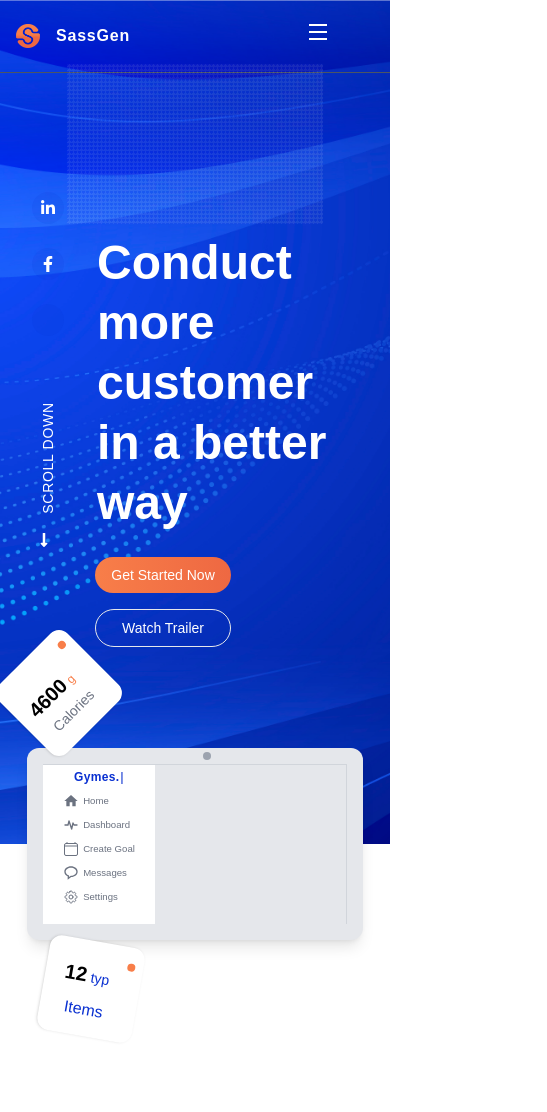
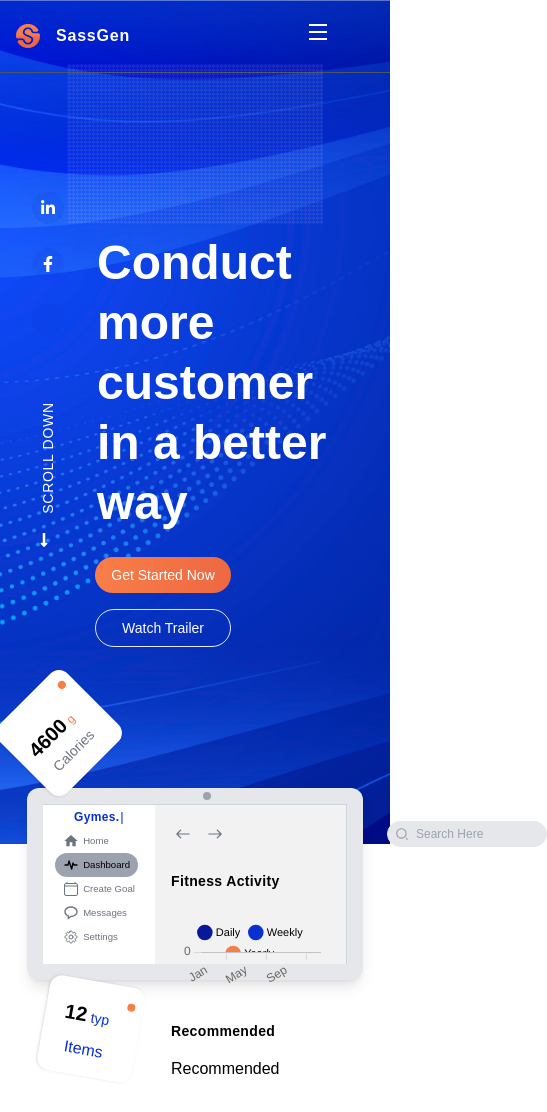
Before and after one commit to Annastacia-dev/sassgen, a React (Vite) app: page / in a window 390 px wide. Shown: the top 1112 px of the page, 547 px wide, since content can reach past the window. Built offline with nearby package versions, Linux system fonts and the light colour scheme; some icons are missing; a web font is replaced by a local one.

Commit message:
feat: barchart

```diff
--- a/package.json
+++ b/package.json
@@ -11,7 +11,9 @@
     "prettier": "prettier --write ."
   },
   "dependencies": {
+    "chart.js": "^4.4.1",
     "react": "^18.2.0",
+    "react-chartjs-2": "^5.2.0",
     "react-dom": "^18.2.0",
     "react-icons": "^4.12.0",
     "typewriter-effect": "^2.21.0"
--- /dev/null
+++ b/src/components/BarChart.jsx
@@ -0,0 +1,66 @@
+/* eslint-disable react/prop-types */
+import {
+  Chart as ChartJS,
+  CategoryScale,
+  LinearScale,
+  BarElement,
+  Title,
+  Tooltip,
+  Legend,
+} from 'chart.js';
+import { Bar } from 'react-chartjs-2';
+
+ChartJS.register(
+  CategoryScale,
+  LinearScale,
+  BarElement,
+  Title,
+  Tooltip,
+  Legend
+);
+
+function BarChart({ chartData }) {
+  return (
+    <div
+      className="chart-container"
+      style={{
+        width: window.innerWidth < 480 ? '160px' : '400px ',
+        padding: '10px',
+      }}
+    >
+      <Bar
+        data={chartData}
+        options={{
+          plugins: {
+            title: {
+              display: false,
+              text: 'Fitness Activity',
+            },
+            legend: {
+              display: true,
+              labels: {
+                usePointStyle: true,
+                color: '#000',
+                font: {
+                  size: 11,
+                },
+                fontFamily: 'Poppins',
+              }
+            },
+          },
+          scales: {
+            x: {
+              stacked: true,
+            },
+            y: {
+              stacked: true,
+            },
+          },
+          borderRadius: 20,
+        }}
+      />
+    </div>
+  );
+}
+
+export default BarChart;
--- /dev/null
+++ b/src/components/Dashboard.jsx
@@ -0,0 +1,66 @@
+import { useState } from 'react';
+import BarChart from './BarChart';
+import { activity } from '../data/activity';
+import { IoIosArrowRoundBack, IoIosArrowRoundForward } from "react-icons/io"
+import { RiSearch2Line } from "react-icons/ri";
+import Recommended from './Recommended';
+
+const Dashboard = () => {
+  const [chartData] = useState({
+    labels: activity.map((data) => data.month),
+    datasets: [
+      {
+        label: 'Daily',
+        data: [200, 175, 120, 160, 115, 173, 289, 93, 347, 162, 220, 150],
+        backgroundColor: '#07189B',
+        barThickness: 6,
+      },
+      {
+        label: 'Weekly',
+        data: [400, 553, 305, 700, 650, 600, 606, 453, 707, 759, 900, 659],
+        backgroundColor: '#0930D1',
+        barThickness: 6,
+      },
+      {
+        label: 'Yearly',
+        data: [
+          2007, 2209, 1604, 2503, 3000, 2607, 3203, 2909, 3107, 3304, 3507,
+          3408,
+        ],
+        backgroundColor: '#F67E49',
+        barThickness: 6,
+      },
+    ],
+  });
+
+  return (
+    <div className="bg-[#f2f2f2] sm:h-[30rem] xs:h-40 h-26 border-t border-r border-gray-300">
+      <div className="ml-32 mt-4">
+        <div className="flex gap-40 justify-start items-center">
+          <div className='flex gap-2 font-bold justify-center items-center'>
+            < IoIosArrowRoundBack className='text-2xl text-gray-500' />
+            < IoIosArrowRoundForward className='text-2xl text-gray-500' />
+          </div>
+
+          <div className='relative flex justify-start items-center gap-4'>
+            <input type="text" placeholder='Search Here' className='border bg-gray-200 rounded-full w-40 px-7 py-1 text-xs text-gray-700 focus:ring-transparent focus:outline-none
+            ' />
+            <RiSearch2Line className='absolute left-2  text-gray-400 text-sm' />
+          </div>
+        </div>
+
+        <div className='mt-6 flex flex-col'>
+           <h3 className='text-black font-bold tracking-wide mb-4 text-sm'>Fitness Activity</h3>
+          <BarChart chartData={chartData} />
+        </div>
+
+        <div className='mt-6 flex flex-col'>
+           <h3 className='text-black font-bold tracking-wide mb-4 text-sm'>Recommended</h3>
+          <Recommended />
+        </div>
+      </div>
+    </div>
+  );
+};
+
+export default Dashboard;
--- a/src/components/Demo.jsx
+++ b/src/components/Demo.jsx
@@ -1,15 +1,41 @@
+import { useState } from 'react';
 import DemoSideBar from './DemoSideBar';
-import DemoMain from './DemoMain';
+import DemoMain from './Dashboard';
 
 const Demo = () => {
+
+  const [activeTab, setActiveTab] = useState('dashboard');
+
+  const renderTab = () => {
+    switch (activeTab) {
+      case 'home':
+        return <DemoMain />;
+      case 'dashboard':
+        return <DemoMain />;
+      case 'create goal':
+        return <div className='ml-32'>Create Goal</div>;
+      case 'messages':
+        return <div className='ml-32'>Messages</div>;
+      case 'settings':
+        return <div className='ml-32'>Settings</div>;
+      default:
+        return <div className='ml-32'>Home</div>;
+    }
+  }
+
   return (
     <>
-      <div className="flex justify-center items-center relative">
-        <div className="bg-gray-200 rounded-xl shadow-lg p-10 absolute sm:w-[36rem] xs:w-[21rem] w-44 sm:h-[22rem] xs:h-[12rem] h-32">
-          <div className="h-2 w-2 bg-gray-400 sm:top-2 top-1 sm:left-72 left-44 rounded-full absolute"></div>
-          <div className="bg-white sm:w-[32rem] xs:w-[19rem] w-40 sm:h-[19rem] xs:h-32 h-28 sm:-ml-3 -ml-6 sm:-mt-4 -mt-6 relative">
-            <DemoMain />
-            <DemoSideBar />
+      <div className="flex justify-center items-center relative mt-10">
+        <div className="bg-gray-200 rounded-xl shadow-lg p-10 absolute sm:w-[50rem] xs:w-[21rem] w-44 sm:h-[33rem] xs:h-[12rem] h-32">
+          <div className="h-2 w-2 bg-gray-400 sm:top-2 top-1 sm:left-96 left-44 rounded-full absolute"></div>
+          <div className="bg-white sm:w-[48rem] xs:w-[19rem] w-40 sm:h-[30rem] xs:h-32 h-28 sm:-ml-6 -ml-6 sm:-mt-4 -mt-6 relative">
+            <div>
+            {renderTab()}
+            </div>
+            <DemoSideBar
+              activeTab={activeTab}
+              setActiveTab={setActiveTab}
+             />
           </div>
         </div>
       </div>
--- a/src/components/DemoMain.jsx
+++ /dev/null
@@ -1,7 +0,0 @@
-const DemoMain = () => {
-  return (
-    <div className="bg-gray-200 sm:h-[19rem] xs:h-40 h-28 border-t border-r border-gray-300"></div>
-  );
-};
-
-export default DemoMain;
--- a/src/components/DemoSideBar.jsx
+++ b/src/components/DemoSideBar.jsx
@@ -1,37 +1,14 @@
 /* eslint-disable react/prop-types */
-import { useState, useEffect } from 'react';
 import Typewriter from 'typewriter-effect';
-import { MdHome } from "react-icons/md";
-import { TbActivityHeartbeat } from "react-icons/tb";
-import { IoCalendarClearOutline } from "react-icons/io5";
-import { BiMessageRounded } from "react-icons/bi";
-import { HiOutlineCog8Tooth } from "react-icons/hi2";
-import { PiSignOut } from "react-icons/pi";
+import { MdHome } from 'react-icons/md';
+import { TbActivityHeartbeat } from 'react-icons/tb';
+import { IoCalendarClearOutline } from 'react-icons/io5';
+import { BiMessageRounded } from 'react-icons/bi';
+import { HiOutlineCog8Tooth } from 'react-icons/hi2';
+import { PiSignOut } from 'react-icons/pi';
+import NumberAnimation from './NumberAnimation';
 
-function NumberAnimation({ targetNumber }) {
-  const [currentNumber, setCurrentNumber] = useState(0);
-  const increment = targetNumber < 100 ? 1 : targetNumber < 1000 ? 10 : 100;
-  const duration = targetNumber < 100 ? 110 : targetNumber < 1000 ? 50 : 40;
-
-  useEffect(() => {
-    const interval = setInterval(() => {
-      if (currentNumber < targetNumber) {
-        setCurrentNumber(prevNumber => prevNumber + increment);
-      } else {
-        clearInterval(interval);
-      }
-    }, duration);
-
-    return () => clearInterval(interval);
-  }, [currentNumber, targetNumber]); // eslint-disable-line react-hooks/exhaustive-deps
-
-  return <span>{currentNumber}</span>;
-}
-
-
-
-
-const DemoSideBar = () => {
+const DemoSideBar = ({ activeTab, setActiveTab}) => {
   const typewriter = new Typewriter('#typewriter', {
     loop: true,
     delay: 100,
@@ -46,17 +23,18 @@ const DemoSideBar = () => {
   ];
 
   return (
-    <div className="bg-white w-28 sm:h-[19rem] xs:h-40 h-28 absolute top-0 border-t border-gray-300 z-16">
-      <div className='bg-white sm:w-32 w-24 sm:h-32 h-24 absolute sm:-left-36 -left-8 rotate-45 sm:top-0 -top-[120px] rounded-xl shadow transition-all'>
-        <div className='sm:h-3 h-2 sm:w-3 w-2 rounded-full bg-secondary absolute sm:top-4 top-2 sm:left-8 left-3'></div>
-        <p className='sm:text-3xl text-xl font-bold text-black absolute sm:top-12 top-10 sm:left-5 left-4 -rotate-90'>
+    <div className="bg-white w-28 sm:h-[30rem] xs:h-40 h-28 absolute top-0 border-t border-gray-300 z-16">
+      <div className="bg-white sm:w-32 w-24 sm:h-32 h-24 absolute sm:-left-36 -left-8 rotate-45 sm:top-0 -top-[120px] rounded-xl shadow transition-all">
+        <div className="sm:h-3 h-2 sm:w-3 w-2 rounded-full bg-secondary absolute sm:top-4 top-2 sm:left-8 left-3"></div>
+        <p className="sm:text-3xl text-xl font-bold text-black absolute sm:top-12 top-10 sm:left-5 left-4 -rotate-90">
           <NumberAnimation targetNumber={4536} />
-          <span className='sm:text-sm text-xs font-thin sm:ml-3 ml-1 text-secondary'>g</span>
+          <span className="sm:text-sm text-xs font-thin sm:ml-3 ml-1 text-secondary">
+            g
+          </span>
         </p>
-        <p className='sm:text-md text-sm font-thin text-gray-500 absolute sm:top-[60px] top-[40px] sm:left-[67px] left-[45px] -rotate-90 capitalize'>
+        <p className="sm:text-md text-sm font-thin text-gray-500 absolute sm:top-[60px] top-[40px] sm:left-[67px] left-[45px] -rotate-90 capitalize">
           calories
         </p>
-
       </div>
       <div className="flex flex-col justify-center items-center">
         <div className="text-primary font-black sm:text-sm text-xs sm:mt-5 mt-1 tracking-wide">
@@ -76,14 +54,23 @@ const DemoSideBar = () => {
           {menu.map((item, index) => (
             <div
               key={index}
-              className="flex justify-center items-center cursor-pointer hover:text-black text-gray-500 hover:bg-gray-500 px-2 py-1 hover:rounded-full transition-all"
+              className={`flex justify-center items-center cursor-pointer  px-2 py-1
+              ${
+                activeTab === item.name
+                  ? 'bg-gray-400 text-black rounded-full'
+                  : 'text-gray-500 hover:rounded-full transition-all hover:bg-gray-400 hover:text-black'
+              }
+              `}
+              onClick={() => setActiveTab(item.name)}
             >
-              <div className="sm:w-5  sm:h-5 ">{item.icon}</div>
-              <div className="sm:text-xs text-[0.6rem] sm:ml-0 ml-1  capitalize">{item.name}</div>
+              <div className="sm:w-5 sm:h-5 ">{item.icon}</div>
+              <div className="sm:text-xs text-[0.6rem] sm:ml-0 ml-1  capitalize">
+                {item.name}
+              </div>
             </div>
           ))}
 
-          <div className="sm:flex justify-center items-center cursor-pointer hover:text-red-500 text-gray-500 px-2 py-1 hover:rounded-full transition-all mt-3 hidden">
+          <div className="sm:flex justify-center items-center cursor-pointer hover:text-red-500 text-gray-500 px-2 py-1 hover:rounded-full transition-all mt-8 hidden">
             <div className="sm:w-5 w-3 sm:h-5 h-3">
               <PiSignOut />
             </div>
@@ -91,13 +78,15 @@ const DemoSideBar = () => {
           </div>
         </div>
       </div>
-      <div className='bg-white sm:w-32 w-24 sm:h-32 h-24 absolute sm:-left-32 sm:rotate-[100deg] rotate-[100deg] sm:top-56 top-44 rounded-xl shadow transition-all'>
-        <div className='sm:h-3 h-2 sm:w-3 w-2 rounded-full bg-secondary absolute sm:top-4 top-2 sm:left-8 left-4'></div>
-        <p className='sm:text-3xl text-xl font-bold text-black absolute sm:top-12 top-10 sm:left-5 left-3 -rotate-90'>
+      <div className="bg-white sm:w-32 w-24 sm:h-32 h-24 absolute sm:-left-32 sm:rotate-[100deg] rotate-[100deg] sm:top-96 top-44 rounded-xl shadow transition-all">
+        <div className="sm:h-3 h-2 sm:w-3 w-2 rounded-full bg-secondary absolute sm:top-4 top-2 sm:left-8 left-4"></div>
+        <p className="sm:text-3xl text-xl font-bold text-black absolute sm:top-12 top-10 sm:left-5 left-3 -rotate-90">
           <NumberAnimation targetNumber={12} />
-          <span className='text-sm font-thin sm:ml-3 ml-1 text-primary'>typ</span>
+          <span className="text-sm font-thin sm:ml-3 ml-1 text-primary">
+            typ
+          </span>
         </p>
-        <p className='text-md font-thin text-primary absolute sm:top-[60px] top-[40px] sm:left-[67px] left-[50px] -rotate-90 capitalize'>
+        <p className="text-md font-thin text-primary absolute sm:top-[60px] top-[40px] sm:left-[67px] left-[50px] -rotate-90 capitalize">
           items
         </p>
       </div>
--- /dev/null
+++ b/src/components/NumberAnimation.jsx
@@ -0,0 +1,24 @@
+/* eslint-disable react/prop-types */
+import { useEffect, useState } from "react";
+
+function NumberAnimation({ targetNumber }) {
+  const [currentNumber, setCurrentNumber] = useState(0);
+  const increment = targetNumber < 100 ? 1 : targetNumber < 1000 ? 10 : 100;
+  const duration = targetNumber < 100 ? 110 : targetNumber < 1000 ? 50 : 40;
+
+  useEffect(() => {
+    const interval = setInterval(() => {
+      if (currentNumber < targetNumber) {
+        setCurrentNumber((prevNumber) => prevNumber + increment);
+      } else {
+        clearInterval(interval);
+      }
+    }, duration);
+
+    return () => clearInterval(interval);
+  }, [currentNumber, targetNumber, duration, increment]);
+
+  return <span>{currentNumber}</span>;
+}
+
+export default NumberAnimation;
--- /dev/null
+++ b/src/components/Recommended.jsx
@@ -0,0 +1,9 @@
+const Recommended = () => {
+  return (
+    <div>
+      Recommended
+    </div>
+  )
+}
+
+export default Recommended
--- a/src/components/Socials.jsx
+++ b/src/components/Socials.jsx
@@ -26,7 +26,7 @@ const Socials = () => {
   };
 
   return (
-    <div className="absolute sm:left-20 xs:left-8 left-2 top-48">
+    <div className="absolute sm:left-12 xs:left-8 left-2 top-48">
       <div className="flex flex-col gap-6">
         {socials.map(({ icon, link }, index) => (
           <a
--- /dev/null
+++ b/src/data/activity.js
@@ -0,0 +1,51 @@
+export const activity = [
+  {
+    id: 1,
+    month: 'Jan',
+  },
+  {
+    id: 2,
+    month: 'Feb',
+    patientsSeen: 9,
+  },
+  {
+    id: 3,
+    month: 'Mar',
+  },
+  {
+    id: 4,
+    month: 'Apr',
+  },
+  {
+    id: 5,
+    month: 'May',
+  },
+  {
+    id: 6,
+    month: 'Jun',
+  },
+  {
+    id: 7,
+    month: 'Jul',
+  },
+  {
+    id: 8,
+    month: 'Aug',
+  },
+  {
+    id: 9,
+    month: 'Sep',
+  },
+  {
+    id: 10,
+    month: 'Oct',
+  },
+  {
+    id: 11,
+    month: 'Nov',
+  },
+  {
+    id: 12,
+    month: 'Dec',
+  },
+];
```
Also changed, not shown: 1 other file (tests, documents, lock files or other folders).
